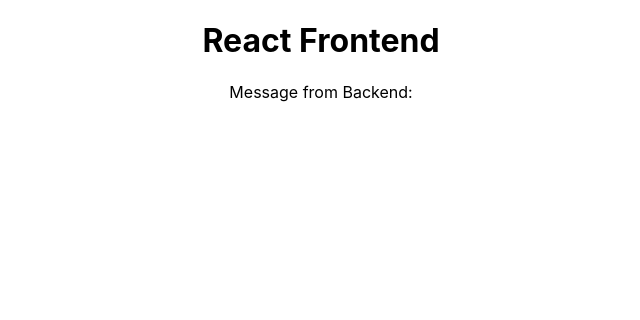
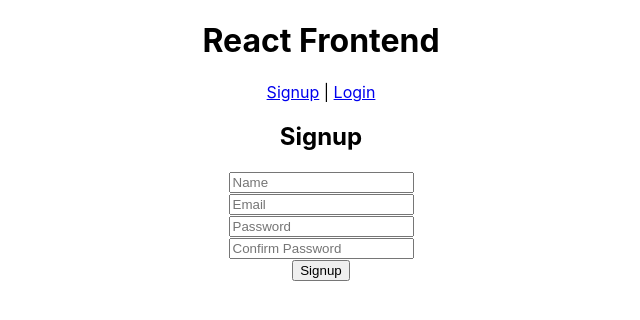
Before and after one commit to manojeluri/my-frontend-app, a React (Create React App) app: page /signup in a window 1280 px wide. Shown: the top 320 px of the page, without its empty margins (319-959 px from the left). Built offline with nearby package versions, Linux system fonts and the light colour scheme; no server answers.

Commit message:
SignUp Functionality

```diff
--- a/package.json
+++ b/package.json
@@ -8,6 +8,7 @@
     "@testing-library/user-event": "^13.5.0",
     "react": "^18.3.1",
     "react-dom": "^18.3.1",
+    "react-router-dom": "^6.27.0",
     "react-scripts": "5.0.1",
     "web-vitals": "^2.1.4"
   },
--- a/src/App.js
+++ b/src/App.js
@@ -1,21 +1,25 @@
-import React, { useEffect, useState } from 'react';
+import React from 'react';
+import { BrowserRouter as Router, Route, Switch, Link } from 'react-router-dom';
+import Signup from './Signup';
+import Login from './Login';
 
 function App() {
-  const [message, setMessage] = useState('');
-
-  useEffect(() => {
-    fetch('https://enigmatic-hollows-82185-701449e24cf2.herokuapp.com/')
-      .then(response => response.text())
-      .then(data => setMessage(data))
-      .catch(error => console.error('Error fetching data:', error));
-  }, []);
-
   return (
-    <div style={{ textAlign: 'center' }}>
-      <h1>React Frontend</h1>
-      <p>Message from Backend:</p>
-      <h2>{message}</h2>
-    </div>
+    <Router>
+      <div style={{ textAlign: 'center' }}>
+        <h1>React Frontend</h1>
+        <nav>
+          <Link to="/signup">Signup</Link> | <Link to="/login">Login</Link>
+        </nav>
+        <Switch>
+          <Route path="/signup" component={Signup} />
+          <Route path="/login" component={Login} />
+          <Route path="/">
+            <h2>Welcome to the App</h2>
+          </Route>
+        </Switch>
+      </div>
+    </Router>
   );
 }
 
--- /dev/null
+++ b/src/Login.js
@@ -0,0 +1,56 @@
+import React, { useState } from 'react';
+
+function Login() {
+  const [formData, setFormData] = useState({
+    email: '',
+    password: '',
+  });
+
+  const [message, setMessage] = useState('');
+
+  const { email, password } = formData;
+
+  const handleChange = e => {
+    setFormData({ ...formData, [e.target.name]: e.target.value });
+  };
+
+  const handleSubmit = async e => {
+    e.preventDefault();
+
+    try {
+      const response = await fetch('https://your-heroku-app.herokuapp.com/auth/login', {
+        method: 'POST',
+        headers: { 'Content-Type': 'application/json' },
+        body: JSON.stringify(formData),
+      });
+
+      const data = await response.json();
+
+      if (response.ok) {
+        setMessage(`Welcome, ${data.name}!`);
+        // Store token in localStorage
+        localStorage.setItem('token', data.token);
+        // Optionally, redirect to dashboard
+      } else {
+        setMessage(data.message);
+      }
+    } catch (error) {
+      console.error('Login error:', error);
+      setMessage('An error occurred during login.');
+    }
+  };
+
+  return (
+    <div style={{ textAlign: 'center' }}>
+      <h2>Login</h2>
+      <form onSubmit={handleSubmit}>
+        <input name="email" value={email} onChange={handleChange} placeholder="Email" /><br />
+        <input name="password" type="password" value={password} onChange={handleChange} placeholder="Password" /><br />
+        <button type="submit">Login</button>
+      </form>
+      <p>{message}</p>
+    </div>
+  );
+}
+
+export default Login;
--- /dev/null
+++ b/src/Signup.js
@@ -0,0 +1,58 @@
+import React, { useState } from 'react';
+
+function Signup() {
+  const [formData, setFormData] = useState({
+    name: '',
+    email: '',
+    password: '',
+    confirmPassword: '',
+  });
+
+  const [message, setMessage] = useState('');
+
+  const { name, email, password, confirmPassword } = formData;
+
+  const handleChange = e => {
+    setFormData({ ...formData, [e.target.name]: e.target.value });
+  };
+
+  const handleSubmit = async e => {
+    e.preventDefault();
+
+    try {
+      const response = await fetch('https://your-heroku-app.herokuapp.com/auth/signup', {
+        method: 'POST',
+        headers: { 'Content-Type': 'application/json' },
+        body: JSON.stringify(formData),
+      });
+
+      const data = await response.json();
+
+      if (response.ok) {
+        setMessage(data.message);
+        // Optionally, redirect to login page
+      } else {
+        setMessage(data.message);
+      }
+    } catch (error) {
+      console.error('Signup error:', error);
+      setMessage('An error occurred during signup.');
+    }
+  };
+
+  return (
+    <div style={{ textAlign: 'center' }}>
+      <h2>Signup</h2>
+      <form onSubmit={handleSubmit}>
+        <input name="name" value={name} onChange={handleChange} placeholder="Name" /><br />
+        <input name="email" value={email} onChange={handleChange} placeholder="Email" /><br />
+        <input name="password" type="password" value={password} onChange={handleChange} placeholder="Password" /><br />
+        <input name="confirmPassword" type="password" value={confirmPassword} onChange={handleChange} placeholder="Confirm Password" /><br />
+        <button type="submit">Signup</button>
+      </form>
+      <p>{message}</p>
+    </div>
+  );
+}
+
+export default Signup;
```
Also changed, not shown: src/Dashboard.js (added, +29 -0 lines), 1 other file (tests, documents, lock files or other folders).
